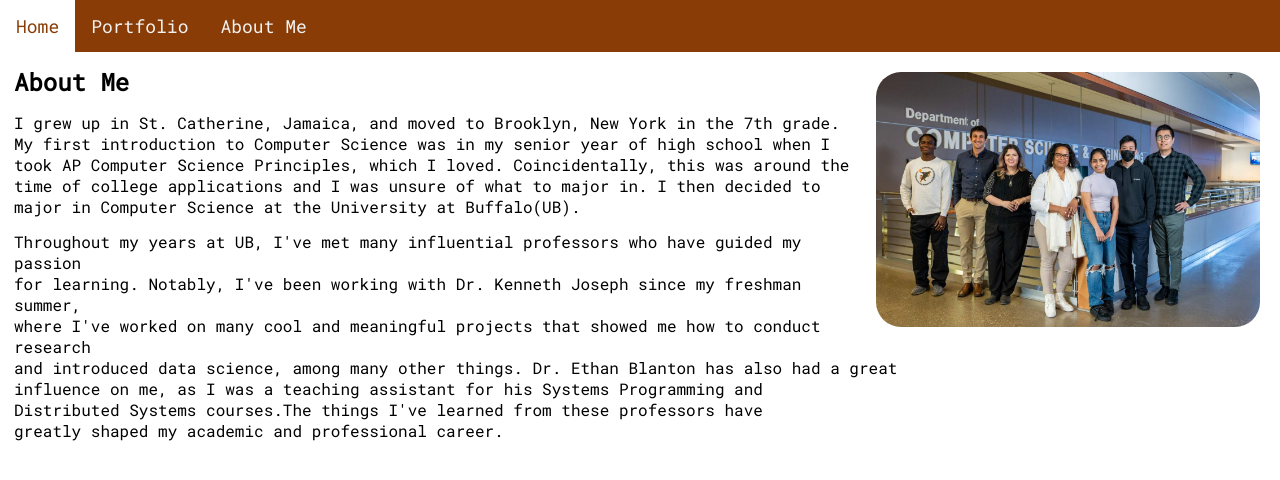
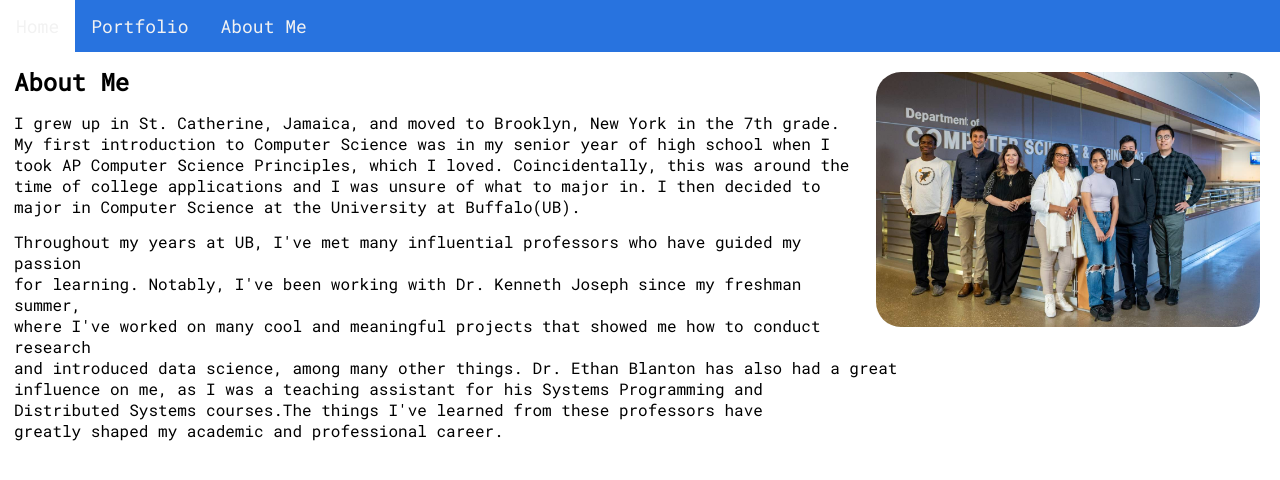
Before and after one commit to alkesnaf/alkesnaf.github.io, a plain HTML site: page aboutme.html in a window 1280 px wide. Drawn offline with Linux system fonts and the light colour scheme.

Commit message:
color match

```diff
--- a/aboutme.css
+++ b/aboutme.css
@@ -11,7 +11,7 @@ h1, h2, p {
 
 
 .navbar {
-    background-color: #893c05;
+    background-color: #2873DF;
     overflow: hidden;
     margin: 0 auto;
 
@@ -28,7 +28,7 @@ h1, h2, p {
 
 .navbar a:hover {
     background-color: #ffffff;
-    color: #893c05;
+    color: ##2873DF;
 }
 
 img {
```
